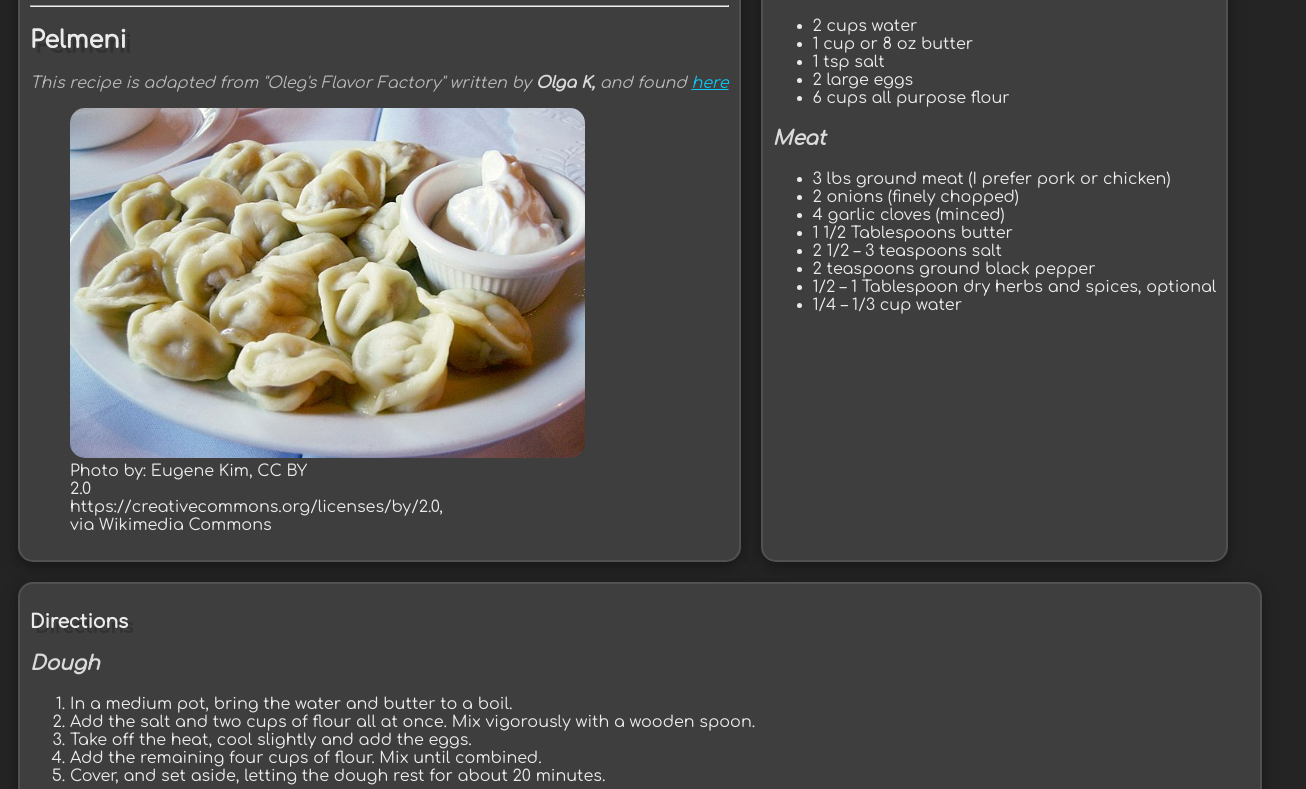
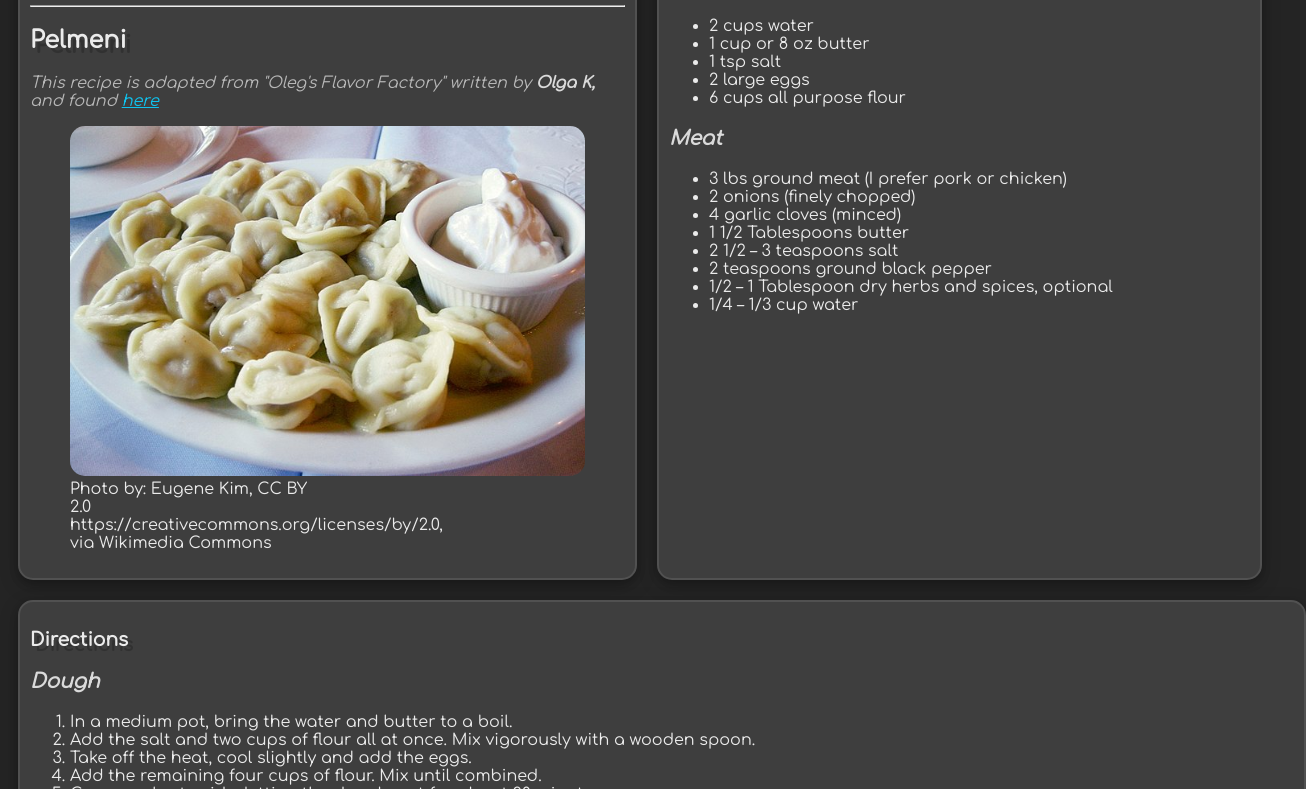
Before and after one commit to Kittyrat20/recipe, a plain HTML site: page index.html in a window 1280 px wide. Shown: the part 115-904 px from the top of the page, 1306 px wide, since content can reach past the window. Drawn offline with nearby package versions, Linux system fonts and the light colour scheme.

Commit message:
changed width of side box from auto to 100% of viewport

```diff
--- a/css/style.css
+++ b/css/style.css
@@ -53,7 +53,7 @@ strong {
   border-radius:15px;
   padding: 10px;
   margin: 10px;
-  width: auto;
+  width: 100%;
   height: auto;
   box-shadow: 0 4px 8px 0 rgb(0, 0, 0, 0.2), 0 6px 20px 0 rgb(0, 0, 0, 0.19);
 }
```
Also changed, not shown: images/valid-html-recipe-Pachuta.PNG (added), replit_zip_error_log.txt.
